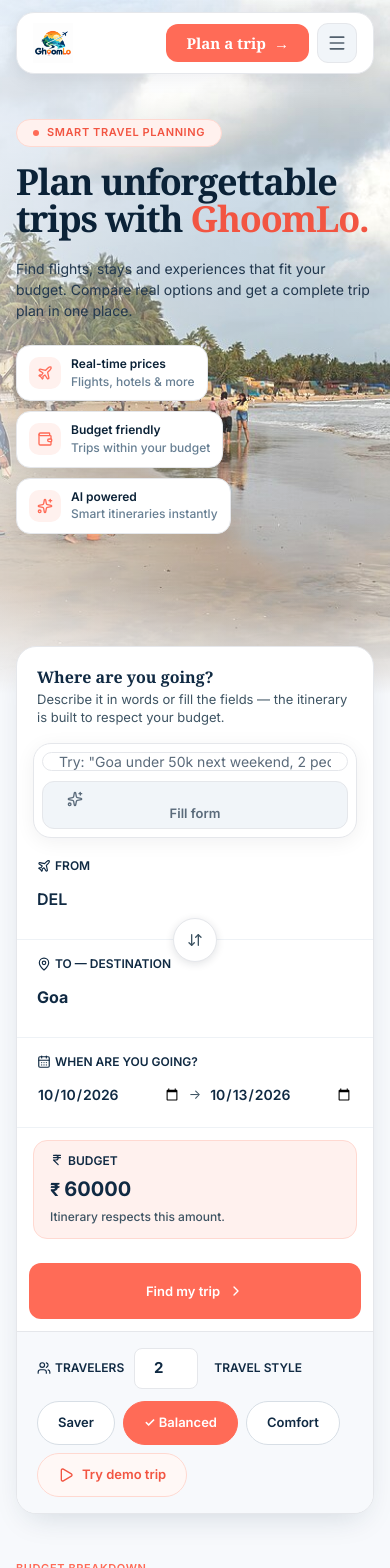
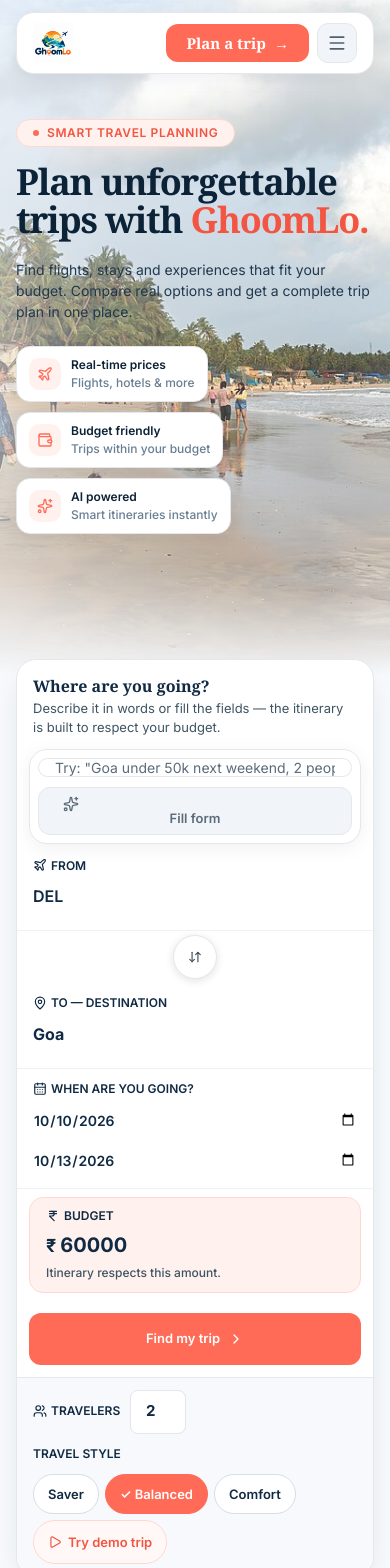
Before and after one commit to harshitsingh070/GhumLo, a React (Vite) app in the folder frontend-react/: page / in a window 390 px wide. Shown: the top 1568 px of the page. Built offline with nearby package versions, Linux system fonts and the light colour scheme.

Commit message:
feat : ui

```diff
--- a/frontend-react/src/App.jsx
+++ b/frontend-react/src/App.jsx
@@ -277,16 +277,14 @@
               onSelectAlternative={selectAlternative}
               onCancel={handleCancel}
             />
-            {/* Keep supporting sections under the full trip details */}
-            {plan && !loading && <Benefits />}
-            <About />
+            {/* Supporting sections removed from trip page */}
           </>
         )}
 
         {route === "home" && (
           <>
             {/* Trip builder on Explore — flows naturally on mobile. */}
-            <div id="plan" className="relative z-20 -mt-16 scroll-mt-28 sm:-mt-24">
+            <div id="plan" className="relative z-20 -mt-8 scroll-mt-28 sm:-mt-24">
               <TripForm
                 loading={loading}
                 onSubmit={handleSubmit}
--- a/frontend-react/src/components/GhumiGhumiAI.jsx
+++ b/frontend-react/src/components/GhumiGhumiAI.jsx
@@ -171,7 +171,7 @@
             type="button"
             onClick={() => setOpen(false)}
             aria-label="Minimize Ghumi Ghumi AI chat"
-            className="tcc-focus flex h-8 w-8 items-center justify-center rounded-full text-[#5B6B7B] hover:bg-[#F1F5F9] hover:text-[#102A43]"
+            className="tcc-focus tcc-touch flex h-11 w-11 items-center justify-center rounded-full text-[#5B6B7B] hover:bg-[#F1F5F9] hover:text-[#102A43]"
           >
             <X className="h-4 w-4" aria-hidden="true" />
           </button>
@@ -186,7 +186,7 @@
             type="button"
             onClick={() => ask(prompt)}
             disabled={loading}
-            className="tcc-focus rounded-full px-3 py-1.5 t-btn-sm text-[#52606D] transition-colors hover:border-[#FF6B57] hover:bg-[#FFF1EE] hover:text-[#FF6B57] disabled:opacity-50"
+            className="tcc-focus tcc-touch rounded-full px-3 py-1.5 t-btn-sm text-[#52606D] transition-colors hover:border-[#FF6B57] hover:bg-[#FFF1EE] hover:text-[#FF6B57] disabled:opacity-50"
             style={{
               background: "#F1F5F9",
               border: "1px solid #E5E7EB",
--- a/frontend-react/src/components/Hero.jsx
+++ b/frontend-react/src/components/Hero.jsx
@@ -21,13 +21,12 @@
 
   useEffect(() => {
     setPhotoIndex(0);
-    if (photos.length < 2) return undefined;
+    if (plan || photos.length < 2) return undefined;
     const timer = window.setInterval(() => {
       setPhotoIndex((index) => (index + 1) % photos.length);
     }, 5000);
     return () => window.clearInterval(timer);
-  }, [destination]);
-
+  }, [destination, plan]);
 
   const known = DESTINATIONS.find((d) =>
     String(destination).toLowerCase().includes(d.name.toLowerCase())
@@ -35,7 +34,7 @@
 
   return (
     <HeroShell id="home">
-      {/* Full-background destination images — crossfade between photos */}
+      {/* Rotating destination photos before search; static after */}
       {photos.map((src, i) => (
         <img
           key={src}
@@ -56,7 +55,7 @@
       <HeroVeil />
 
       {/* Content — flows naturally on mobile, overlaps cleanly on desktop */}
-      <div className="tcc-container relative z-10 flex min-h-[clamp(560px,80vh,700px)] items-start pb-40 pt-[118px] sm:pb-56">
+      <div className="tcc-container relative z-10 flex min-h-[clamp(440px,65vh,700px)] items-start pb-24 pt-[118px] sm:pb-56">
         <div className="grid w-full items-start gap-8 lg:grid-cols-[minmax(0,1fr)_auto]">
           <div className="max-w-[720px] animate-fade-rise">
             <HeroEyebrow>Smart travel planning</HeroEyebrow>
--- a/frontend-react/src/components/HeroShared.jsx
+++ b/frontend-react/src/components/HeroShared.jsx
@@ -18,7 +18,7 @@
       className="absolute inset-0"
       style={{
         background:
-          "linear-gradient(to right, rgba(247,249,252,0.58) 0%, rgba(247,249,252,0.38) 30%, rgba(247,249,252,0.14) 58%, rgba(247,249,252,0.03) 82%, rgba(247,249,252,0) 100%)",
+          "linear-gradient(to right, rgba(247,249,252,0.58) 0%, rgba(247,249,252,0.38) 30%, rgba(247,249,252,0.22) 58%, rgba(247,249,252,0.10) 82%, rgba(247,249,252,0.06) 100%)",
       }}
       aria-hidden="true"
     />
--- a/frontend-react/src/components/KnowBeforeYouGo.jsx
+++ b/frontend-react/src/components/KnowBeforeYouGo.jsx
@@ -44,7 +44,7 @@
           <button
             type="button"
             onClick={() => setExpanded((v) => !v)}
-            className="flex shrink-0 items-center gap-1 pt-0.5 t-btn-sm hover:underline"
+            className="tcc-touch flex shrink-0 items-center gap-1 px-2 py-2 t-btn-sm hover:underline"
             style={{ color: "#FF6B57" }}
             onMouseEnter={(e) => { e.currentTarget.style.color = "#F25542"; }}
             onMouseLeave={(e) => { e.currentTarget.style.color = "#FF6B57"; }}
--- a/frontend-react/src/components/PackingList.jsx
+++ b/frontend-react/src/components/PackingList.jsx
@@ -108,7 +108,7 @@
                       type="button"
                       onClick={() => toggle(key)}
                       aria-pressed={done}
-                      className="tcc-focus flex w-full items-start gap-2 rounded-lg px-2 py-1.5 text-left transition-colors"
+                      className="tcc-focus tcc-touch flex w-full items-start gap-2 rounded-lg px-2 py-1.5 text-left transition-colors"
                       style={{ background: "transparent" }}
                       onMouseEnter={(e) => { e.currentTarget.style.background = "#F7F9FC"; }}
                       onMouseLeave={(e) => { e.currentTarget.style.background = "transparent"; }}
--- a/frontend-react/src/components/PopularPlaces.jsx
+++ b/frontend-react/src/components/PopularPlaces.jsx
@@ -115,7 +115,7 @@
                 setFilter(value);
                 scrollRef.current?.scrollTo({ left: 0, behavior: "smooth" });
               }}
-              className="tcc-focus rounded-full px-3.5 py-1.5 t-btn-sm transition-colors"
+              className="tcc-focus tcc-touch rounded-full px-3.5 py-1.5 t-btn-sm transition-colors"
               style={{
                 background: active ? "#FF6B57" : "#FFFFFF",
                 color: active ? "#FFFFFF" : "#52606D",
--- a/frontend-react/src/components/SmartOptions.jsx
+++ b/frontend-react/src/components/SmartOptions.jsx
@@ -84,7 +84,7 @@
             <button
               type="button"
               onClick={share}
-              className="inline-flex h-9 items-center gap-1.5 rounded-xl px-3.5 t-btn-sm transition-colors"
+              className="tcc-touch inline-flex h-11 items-center gap-1.5 rounded-xl px-3.5 t-btn-sm transition-colors"
               style={{ background: "#F1F5F9", border: "1px solid #E5E7EB", color: "#102A43" }}
               onMouseEnter={(e) => { e.currentTarget.style.background = "#EEF2F6"; }}
               onMouseLeave={(e) => { e.currentTarget.style.background = "#F1F5F9"; }}
@@ -172,7 +172,7 @@
                   disabled={recomputing || isCurrent || noOp}
                   title={noOp ? "Same combination as your current tier" : undefined}
                   onClick={() => onSelectAlternative?.(option)}
-                  className="tcc-focus mt-4 w-full rounded-xl py-2 t-btn-sm transition-all"
+                  className="tcc-focus tcc-touch mt-4 w-full rounded-xl py-2 t-btn-sm transition-all"
                   style={
                     isCurrent || noOp
                       ? { background: "#F1F5F9", color: "#5B6B7B", border: "1px solid #E5E7EB", cursor: "default" }
--- a/frontend-react/src/components/TripForm.jsx
+++ b/frontend-react/src/components/TripForm.jsx
@@ -113,7 +113,7 @@
                   key={s.code}
                   type="button"
                   onClick={() => pickSuggestion(name, s.city || s.code)}
-                  className="tcc-focus rounded-full px-3 py-1.5 t-btn-sm"
+                  className="tcc-focus tcc-touch rounded-full px-3 py-1.5 t-btn-sm"
                   style={{ background: "#FFFFFF", border: "1px solid var(--color-brand)", color: "#102A43" }}
                 >
                   {label}
@@ -179,12 +179,12 @@
       >
         <form onSubmit={submit} id="trip-form">
           {/* ── Primary: Where / When / Budget ── */}
-          <div className="px-5 pb-1 pt-5 sm:px-6">
+          <div className="px-4 pb-0.5 pt-4 sm:px-6 sm:pt-5">
             <h2 className="font-display t-card-lg" style={{ color: "#102A43" }}>Where are you going?</h2>
             <p className="mt-0.5 t-small" style={{ color: "#3E5463" }}>Describe it in words or fill the fields — the itinerary is built to respect your budget.</p>
           </div>
           {/* Travel AI — plain-words trip box, directly in the flow (no dropdown) */}
-          <div className="px-4 pb-1 pt-3 sm:px-5">
+          <div className="px-3 pb-0.5 pt-2.5 sm:px-5 sm:pt-3">
             <NaturalLanguageInput onFill={applyNlFields} />
             {dietNote && (
               <p className="mt-2 t-small" role="status" style={{ color: "#3E5463" }}>
@@ -194,7 +194,7 @@
           </div>
           <div className="flex flex-col lg:flex-row lg:items-stretch">
           {/* From */}
-          <label className="flex min-w-0 flex-col justify-center gap-2 border-b border-[#EEF2F6] px-5 py-4 sm:px-6 lg:flex-1 lg:border-b-0" htmlFor="trip-origin">
+          <label className="flex min-w-0 flex-col justify-center gap-1.5 border-b border-[#EEF2F6] px-4 py-3 sm:px-6 sm:py-4 lg:flex-1 lg:border-b-0" htmlFor="trip-origin">
             <span className={labelCls} style={{ color: "#102A43" }}>
               <Plane className="mb-0.5 mr-1 inline h-3.5 w-3.5" aria-hidden="true" />From
             </span>
@@ -219,7 +219,7 @@
           {/* Swap — floats centered on the seam between From and To.
               Overlaps the divider on desktop; sits on the stacked seam
               on mobile (icon rotated to match the vertical flow). */}
-          <div className="relative z-10 -my-[22px] flex items-center justify-center lg:-mx-[22px] lg:my-0">
+          <div className="relative z-10 flex items-center justify-center py-1 lg:-mx-[22px] lg:my-0 lg:py-0">
             <button
               type="button"
               onClick={swapOriginDest}
@@ -227,7 +227,7 @@
               aria-label="Swap origin and destination"
               className="tcc-focus tcc-touch flex items-center justify-center transition-colors"
               style={{
-                width: 44, height: 44, borderRadius: "50%",
+                width: 40, height: 40, borderRadius: "50%",
                 background: "#FFFFFF",
                 border: "1px solid #E5E7EB",
                 boxShadow: "0 2px 8px rgba(15, 23, 42, 0.12)",
@@ -237,14 +237,14 @@
               onMouseEnter={(e) => { e.currentTarget.style.borderColor = "var(--color-brand)"; e.currentTarget.style.color = "var(--color-brand)"; }}
               onMouseLeave={(e) => { e.currentTarget.style.borderColor = "#E5E7EB"; e.currentTarget.style.color = "#3E5463"; }}
             >
-              <ArrowLeftRight className="h-4 w-4 rotate-90 lg:rotate-0" />
+              <ArrowLeftRight className="h-3.5 w-3.5 rotate-90 lg:rotate-0" />
             </button>
           </div>
 
           <div className={dividerCls} style={{ background: "#E5E7EB" }} aria-hidden="true" />
 
           {/* To — primary destination */}
-          <label className="flex min-w-0 flex-col justify-center gap-2 border-b border-[#EEF2F6] px-5 py-4 sm:px-6 lg:flex-1 lg:border-b-0" htmlFor="trip-destination">
+          <label className="flex min-w-0 flex-col justify-center gap-1.5 border-b border-[#EEF2F6] px-4 py-3 sm:px-6 sm:py-4 lg:flex-1 lg:border-b-0" htmlFor="trip-destination">
             <span className={labelCls} style={{ color: "#102A43" }}>
               <MapPin className="mb-0.5 mr-1 inline h-3.5 w-3.5" aria-hidden="true" />To — destination
             </span>
@@ -269,11 +269,11 @@
           <div className={dividerCls} style={{ background: "#E5E7EB" }} aria-hidden="true" />
 
           {/* Dates — primary */}
-          <div className="flex min-w-0 flex-col justify-center gap-2 border-b border-[#EEF2F6] px-5 py-4 sm:px-6 lg:flex-[1.6] lg:border-b-0">
+          <div className="flex min-w-0 flex-col justify-center gap-1.5 border-b border-[#EEF2F6] px-4 py-3 sm:px-6 sm:py-4 lg:flex-[1.6] lg:border-b-0">
             <span className={labelCls} style={{ color: "#102A43" }} id="trip-dates-label">
               <CalendarDays className="mb-0.5 mr-1 inline h-3.5 w-3.5" aria-hidden="true" />When are you going?
             </span>
-            <div className="flex min-w-0 items-center gap-2" role="group" aria-labelledby="trip-dates-label">
+            <div className="flex min-w-0 flex-col gap-2 min-[400px]:flex-row min-[400px]:items-center" role="group" aria-labelledby="trip-dates-label">
               <input
                 id="trip-departure"
                 type="date"
@@ -284,7 +284,7 @@
                 className={`${dateInputCls} tcc-focus rounded-md`}
                 style={{ color: "#102A43", fontSize: 14, fontWeight: 600, minHeight: 32 }}
               />
-              <span aria-hidden="true" className="shrink-0 t-small" style={{ color: "#3E5463" }}>→</span>
+              <span aria-hidden="true" className="shrink-0 t-small min-[400px]:block hidden" style={{ color: "#3E5463" }}>→</span>
               <input
                 id="trip-return"
                 type="date"
@@ -303,7 +303,7 @@
 
           {/* Budget — first-class, visually dominant */}
           <label
-            className="mx-4 my-3 flex min-w-0 flex-col justify-center gap-1 rounded-[14px] px-4 py-3 sm:mx-5 lg:mx-3 lg:my-3 lg:w-60"
+            className="mx-3 my-2 flex min-w-0 flex-col justify-center gap-1 rounded-[14px] px-4 py-2.5 sm:mx-5 sm:py-3 lg:mx-3 lg:my-3 lg:w-60"
             htmlFor="trip-budget"
             style={{ background: "var(--color-brand-bg)", border: "1px solid var(--color-brand-border)" }}
           >
@@ -335,7 +335,7 @@
               id="trip-submit"
               type="submit"
               disabled={loading}
-              className="tcc-focus btn-primary inline-flex min-h-[56px] w-full items-center justify-center gap-2 rounded-[12px] px-5 t-btn"
+              className="tcc-focus btn-primary inline-flex min-h-[52px] w-full items-center justify-center gap-2 rounded-[12px] px-5 t-btn"
             >
               {loading ? (
                 <>
@@ -363,7 +363,7 @@
           )}
           {/* ── Secondary: travelers + travel style ── */}
           <div
-            className="flex flex-wrap items-center gap-x-4 gap-y-3 px-5 py-4 sm:px-6"
+            className="flex flex-col gap-3 px-4 py-3 min-[480px]:flex-row min-[480px]:flex-wrap min-[480px]:items-center min-[480px]:gap-x-4 min-[480px]:gap-y-3 sm:px-6 sm:py-4"
             style={{ borderTop: "1px solid #E5E7EB", background: "#F7F9FC" }}
           >
             <label className="flex min-w-0 items-center gap-2.5" htmlFor="trip-travelers">
@@ -377,12 +377,12 @@
                 onChange={set("travelers")}
                 min={1} max={9} required
                 aria-label="Number of travelers"
-                className="tcc-focus w-16 rounded-lg bg-white px-2 py-2 text-center outline-none"
+                className="tcc-focus w-14 rounded-lg bg-white px-2 py-1.5 text-center outline-none min-h-[44px]"
                 style={{ color: "#102A43", fontSize: 15, fontWeight: 700, border: "1px solid #E5E7EB" }}
               />
             </label>
             <span
-              className="hidden h-6 w-px lg:block"
+              className="hidden h-6 w-px min-[480px]:block"
               style={{ background: "#D7DEE5" }}
               aria-hidden="true"
             />
@@ -395,7 +395,7 @@
             </span>
 
             {/* Quick style pills with visible meaning */}
-            <div className="flex flex-wrap items-center gap-2" role="group" aria-labelledby="travel-style-label">
+            <div className="flex flex-wrap items-center gap-1.5 min-[480px]:gap-2" role="group" aria-labelledby="travel-style-label">
               {STYLE_OPTIONS.map(([value, title, desc]) => {
                 const active = form.travel_mode === value;
                 return (
@@ -403,12 +403,13 @@
                   key={value}
                   title={desc}
                   aria-label={`${title} — ${desc}`}
-                  className="tcc-touch cursor-pointer rounded-full px-5 t-btn transition-all"
+                  className="tcc-touch cursor-pointer rounded-full px-3.5 min-[480px]:px-5 t-btn transition-all"
                   style={{
                     background: active ? "var(--color-brand)" : "#FFFFFF",
                     border: `1px solid ${active ? "var(--color-brand)" : "#D7DEE5"}`,
                     color: active ? "#fff" : "#102A43",
-                    minHeight: 44,
+                    minHeight: 40,
+                    fontSize: 13,
                   }}
                 >
                   <input
@@ -427,10 +428,10 @@
                 type="button"
                 onClick={onDemo}
                 disabled={loading || demoLoading}
-                className="tcc-focus tcc-touch inline-flex min-h-[44px] items-center justify-center gap-2 rounded-full px-5 t-btn transition-all"
-                style={{ background: "#FFF8F6", border: "1px solid #FFD9D1", color: "#F25542" }}
+                className="tcc-focus tcc-touch inline-flex min-h-[40px] items-center justify-center gap-1.5 rounded-full px-3.5 min-[480px]:px-5 t-btn transition-all"
+                style={{ background: "#FFF8F6", border: "1px solid #FFD9D1", color: "#F25542", fontSize: 13 }}
               >
-                {demoLoading ? <ButtonSpinner /> : <Play className="h-4 w-4" aria-hidden="true" />}
+                {demoLoading ? <ButtonSpinner /> : <Play className="h-3.5 w-3.5" aria-hidden="true" />}
                 {demoLoading ? "Loading demo..." : "Try demo trip"}
               </button>
             </div>
--- a/frontend-react/src/components/TripHero.jsx
+++ b/frontend-react/src/components/TripHero.jsx
@@ -15,12 +15,12 @@
 
   useEffect(() => {
     setPhotoIndex(0);
-    if (photos.length < 2) return undefined;
+    if (plan || photos.length < 2) return undefined;
     const timer = window.setInterval(() => {
       setPhotoIndex((index) => (index + 1) % photos.length);
     }, 5000);
     return () => window.clearInterval(timer);
-  }, [destination]);
+  }, [destination, plan]);
 
   const img = photos[photoIndex] || photos[0];
   const known = DESTINATIONS.find((d) =>
@@ -70,7 +70,7 @@
       <HeroVeil />
 
       {/* Content — flows naturally on mobile */}
-      <div className="tcc-container relative z-10 flex min-h-[clamp(520px,75vh,640px)] items-start pb-32 pt-[118px] sm:pb-44">
+      <div className="tcc-container relative z-10 flex min-h-[clamp(420px,60vh,640px)] items-start pb-32 pt-[118px] sm:pb-44">
         <div className="grid w-full items-start gap-6 lg:grid-cols-[minmax(0,1fr)_360px]">
           {/* Left: heading + facts + breakdown */}
           <div className="animate-fade-rise">
--- a/frontend-react/src/components/TripPreviewCard.jsx
+++ b/frontend-react/src/components/TripPreviewCard.jsx
@@ -107,7 +107,7 @@
       <button
         type="button"
         onClick={onViewPlan}
-        className="btn-primary mt-4 h-[42px] w-full rounded-[12px] t-btn"
+        className="btn-primary mt-4 h-[44px] w-full rounded-[12px] t-btn"
       >
         View full itinerary <ArrowRight className="h-4 w-4" aria-hidden="true" />
       </button>
--- a/frontend-react/src/index.css
+++ b/frontend-react/src/index.css
@@ -397,6 +397,15 @@
   }
   .t-price-lg {
     font-size: 26px;
+  }
+  .t-badge {
+    font-size: 12px;
+  }
+  .t-badge-sm {
+    font-size: 12px;
+  }
+  .t-day {
+    font-size: 13px;
   }
 }
 
```
Also changed, not shown: 1 other file (tests, documents, lock files or other folders).
